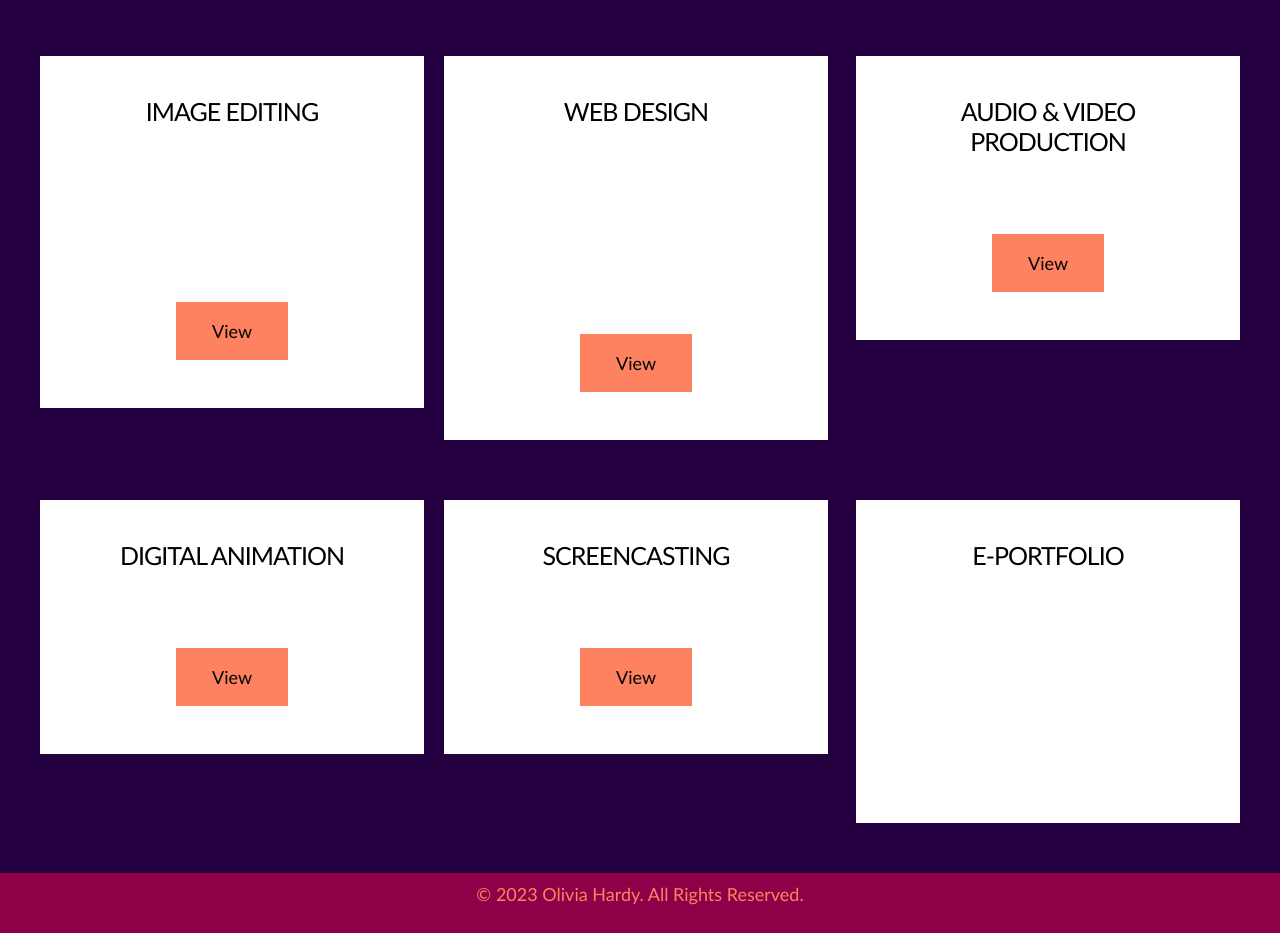
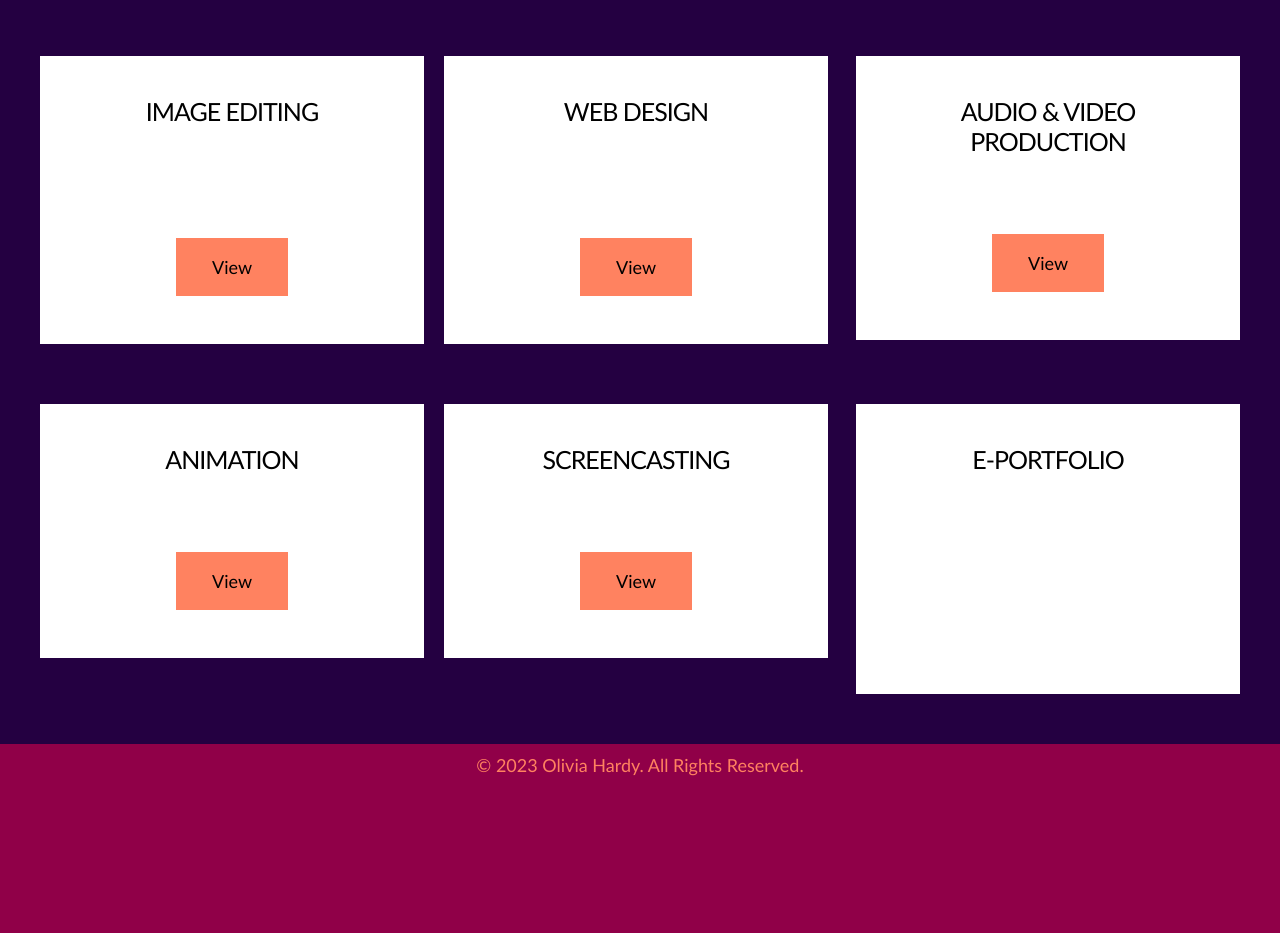
Before and after one commit to livehardy/eportfolio, a plain HTML site: page index.html in a window 1280 px wide. Shown: the part 440-1373 px from the top of the page. After the commit the page ends 1244 px from the top, so only its background shows below. Drawn offline with Linux system fonts and the light colour scheme.

Commit message:
Update index.html

```diff
--- a/index.html
+++ b/index.html
@@ -78,8 +78,7 @@ Released   : 20130406
 				<div class="content">
 
 					<h2>Image Editing</h2>
-					<p> Bitmap and Vector Images
-<br>
+
 <br>
 Project #1: Bitmap Imagery Digital Book Cover and Vector Software Logo</p>
 					<a href="image.html" class="button">View</a>
@@ -90,8 +89,6 @@ Project #1: Bitmap Imagery Digital Book Cover and Vector Software Logo</p>
 			<div class="box-style">
 				<div class="content">
 					<h2>Web Design</h2>
-					<p>Development, Basic & Dynamic HTML, JavaScript, Webhosting and CSS
-<br>
 <br>
 Project #2: HTML and Javascript Quiz
 <br>
@@ -115,8 +112,8 @@ Project #3:Drag-and-drop Assessment
 		<div class="tbox1">
 			<div class="box-style">
 				<div class="content">
-					<h2>Digital Animation</h2>
-					<p>---</p>
+					<h2>Animation</h2>
+					<p>Project #6: Digital Animation</p>
 					<a href="animation.html" class="button">View</a>
 				</div>
 			</div>
@@ -125,7 +122,7 @@ Project #3:Drag-and-drop Assessment
 			<div class="box-style">
 				<div class="content">
 					<h2>Screencasting</h2>
-					<p>Project #6: Digital Animation</p>
+					<p>Project #6: Screencast</p>
 					<a href="screencast.html" class="button">View</a>
 				</div>
 			</div>
@@ -134,7 +131,7 @@ Project #3:Drag-and-drop Assessment
 			<div class="box-style">
 				<div class="content">
 					<h2>E-Portfolio</h2>
-					<p>This ePortfolio is a reflection of my web design skills and growth in EME 6208: Designing Integrated Media Environments.
+					<p>A reflection of my growth in EME 6208: Designing Integrated Media Environments.
 <br>
 <br>
 Project #4: ePortfolio Template
```
